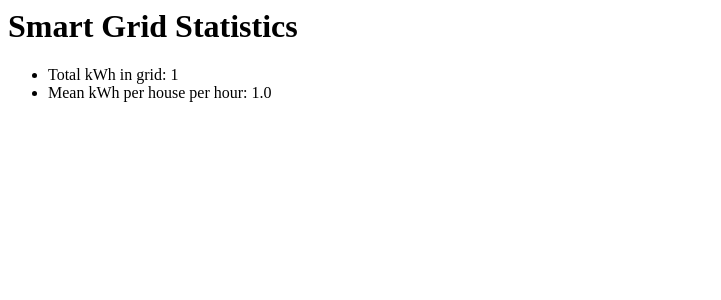
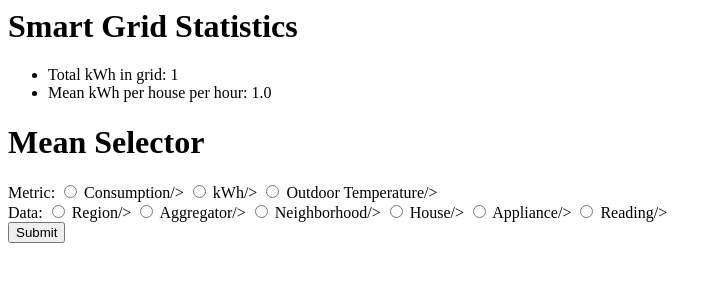
Before and after one commit to NateThom/smartgrid, a Django app: page /dash/statistics/ in a window 1280 px wide. Shown: the top 300 px of the page, without its empty margins (0-721 px from the left). Run offline with Django 3.2, Linux system fonts and the light colour scheme; tables that the repository leaves empty hold one stand-in row (values such as "Sample post").

Commit message:
Add to statistics.tml to allow for form selection of mean statistic. Also add new redirect page for mean selector submission.

```diff
--- /dev/null
+++ b/smartgrid-website/dash/templates/dash/mean_statistic.html
@@ -0,0 +1,3 @@
+<h1>Hello from mean_statistic.html</h1>
+
+<p>Return to <a href=/dash/statistics/>Statistics</a>.</p>
--- a/smartgrid-website/dash/templates/dash/statistics.html
+++ b/smartgrid-website/dash/templates/dash/statistics.html
@@ -3,3 +3,24 @@
   <li>Total kWh in grid: {{sum_readings}}</li>
   <li>Mean kWh per house per hour: {{mean_readings}}</li>
 </ul>
+
+
+<h1>Mean Selector</h1>
+<form action = "/dash/mean_statistic/" method = "get" target="_self">
+   Metric:
+      <input type = "radio" name="metric" value = "consumption"> Consumption/>
+      <input type = "radio" name="metric" value = "kWh"> kWh/>
+      <input type = "radio" name="metric" value = "outdoor_temp"> Outdoor Temperature/>
+      <br>
+
+  Data:
+  <input type = "radio" name="data" value = "region"> Region/>
+  <input type = "radio" name="data" value = "aggregator"> Aggregator/>
+  <input type = "radio" name="data" value = "neighborhood"> Neighborhood/>
+  <input type = "radio" name="data" value = "house"> House/>
+  <input type = "radio" name="data" value = "appliance"> Appliance/>
+  <input type = "radio" name="data" value = "reading"> Reading/>
+  <br>
+
+  <input type = "submit" value = "Submit" />
+</form>
--- a/smartgrid-website/dash/urls.py
+++ b/smartgrid-website/dash/urls.py
@@ -1,4 +1,4 @@
-from django.urls import path
+from django.urls import path, re_path
 
 from . import views
 
@@ -12,6 +12,8 @@ urlpatterns = [
 
     # ex: /dash/statistics/
     path('statistics/', views.statistics, name='statistics'),
+    # ex: /dash/statistics/?metric=consumption&data=neighborhood
+    re_path(r'^mean_statistic/$', views.mean_statistic),
 
     # ex: /dash/comparisons/
     path('comparisons/', views.comparisons, name='comparisons'),
--- a/smartgrid-website/dash/views.py
+++ b/smartgrid-website/dash/views.py
@@ -29,8 +29,11 @@ def statistics(request):
         sum_readings = reading.kWh + sum_readings
     mean_readings = sum_readings/len(readings_list)
     template = loader.get_template('dash/statistics.html')
-    context = {'mean_readings': mean_readings, 'sum_readings': sum_readings,}
+    context = {'readings_list': readings_list, 'mean_readings': mean_readings, 'sum_readings': sum_readings,}
     return render(request, 'dash/statistics.html', context)
+
+def mean_statistic(request):
+    return render(request, 'dash/mean_statistic.html')
 
 def comparisons(request):
     readings_list = Readings.objects.all()
```
